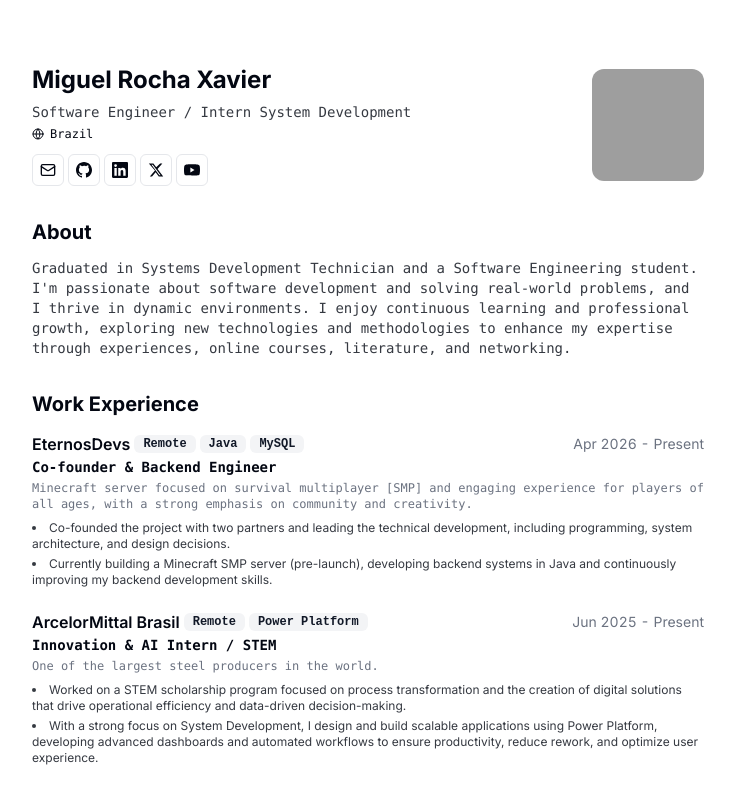
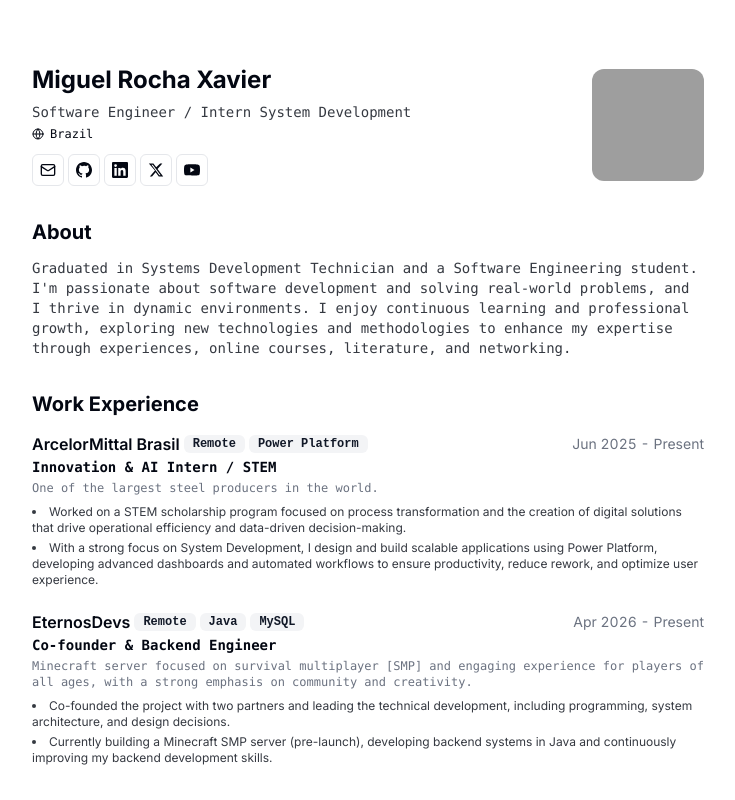
Before and after one commit to miguelrcha/miguelrcha.dev, a Next.js app: page / in a window 1280 px wide. Shown: the top 800 px of the page, without its empty margins (272-1007 px from the left). Built offline with nearby package versions, Linux system fonts and the light colour scheme; grey boxes are pictures that could not be loaded.

Commit message:
test: reorder work experience entries for clarity

```diff
--- a/src/app/page.tsx
+++ b/src/app/page.tsx
@@ -61,6 +61,18 @@ const PERSON = {
 
 const WORK_EXPERIENCE = [
   {
+    company: "ArcelorMittal Brasil",
+    companyUrl: "https://brasil.arcelormittal.com/",
+    companyDescription: "One of the largest steel producers in the world.",
+    role: "Innovation & AI Intern / STEM",
+    period: "Jun 2025 - Present",
+    tags: ["Remote", "Power Platform"],
+    bullets: [
+      "Worked on a STEM scholarship program focused on process transformation and the creation of digital solutions that drive operational efficiency and data-driven decision-making.",
+      "With a strong focus on System Development, I design and build scalable applications using Power Platform, developing advanced dashboards and automated workflows to ensure productivity, reduce rework, and optimize user experience.",
+    ],
+  },
+  {
     company: "EternosDevs",
     companyUrl: "",
     companyDescription: "Minecraft server focused on survival multiplayer [SMP] and engaging experience for players of all ages, with a strong emphasis on community and creativity.",
@@ -70,18 +82,6 @@ const WORK_EXPERIENCE = [
     bullets: [
       "Co-founded the project with two partners and leading the technical development, including programming, system architecture, and design decisions.",
       "Currently building a Minecraft SMP server (pre-launch), developing backend systems in Java and continuously improving my backend development skills."
-    ],
-  },
-  {
-    company: "ArcelorMittal Brasil",
-    companyUrl: "https://brasil.arcelormittal.com/",
-    companyDescription: "One of the largest steel producers in the world.",
-    role: "Innovation & AI Intern / STEM",
-    period: "Jun 2025 - Present",
-    tags: ["Remote", "Power Platform"],
-    bullets: [
-      "Worked on a STEM scholarship program focused on process transformation and the creation of digital solutions that drive operational efficiency and data-driven decision-making.",
-      "With a strong focus on System Development, I design and build scalable applications using Power Platform, developing advanced dashboards and automated workflows to ensure productivity, reduce rework, and optimize user experience.",
     ],
   }
 
```
